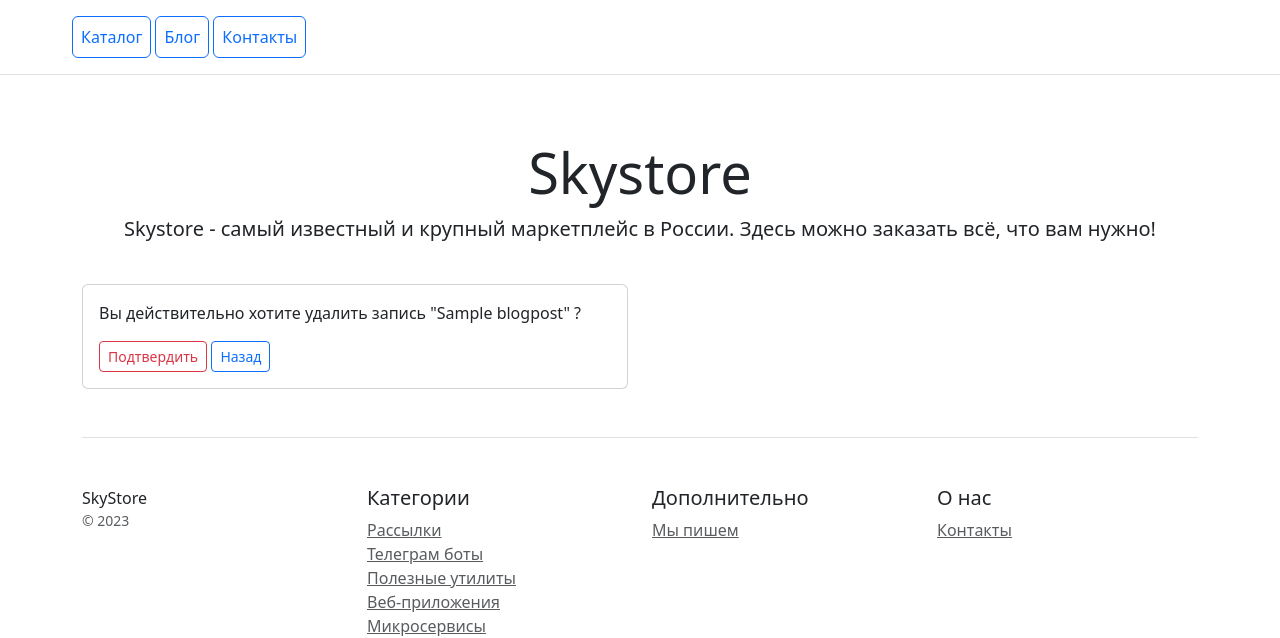
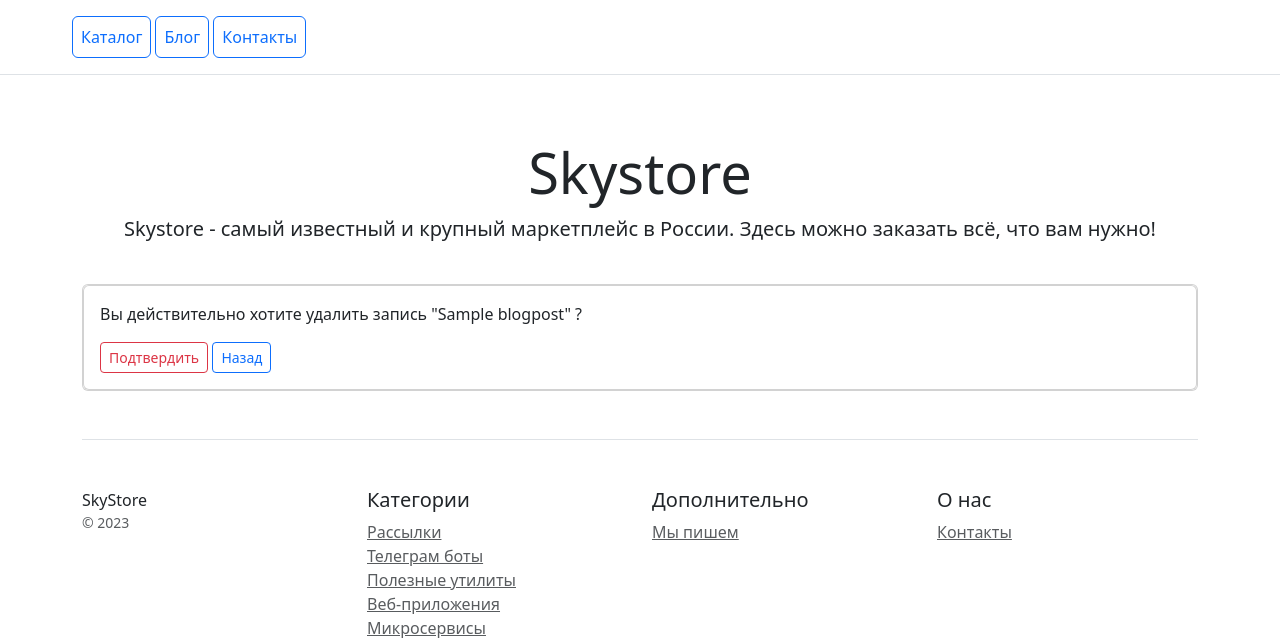
Before and after one commit to valeradyomin/homework_online_store, a Django app: page /blog/delete/1/ in a window 1280 px wide. Shown: the top 638 px of the page. Run offline with Django 4.2, Linux system fonts and the light colour scheme; tables that the repository leaves empty hold one stand-in row (values such as "Sample post"); some libraries are stand-ins or nearby versions.

Commit message:
HW4: blogpost_confirm_delete fix

```diff
--- a/blog/templates/blog/blogpost_confirm_delete.html
+++ b/blog/templates/blog/blogpost_confirm_delete.html
@@ -2,10 +2,9 @@
 
 {% block content %}
 
-
+<div class="card mb-3" style="max-width: 100%;">
+    <div class="row">
         <div class="col-12">
-        <div class="row">
-            <div class="col-6">
             <div class="card">
                 <div class="card-body">
                     <form method="post" enctype="multipart/form-data">
@@ -21,4 +20,5 @@
         </div>
     </div>
 </div>
+
 {% endblock %}
```
Lines whose indentation alone changed are shown as unchanged.
